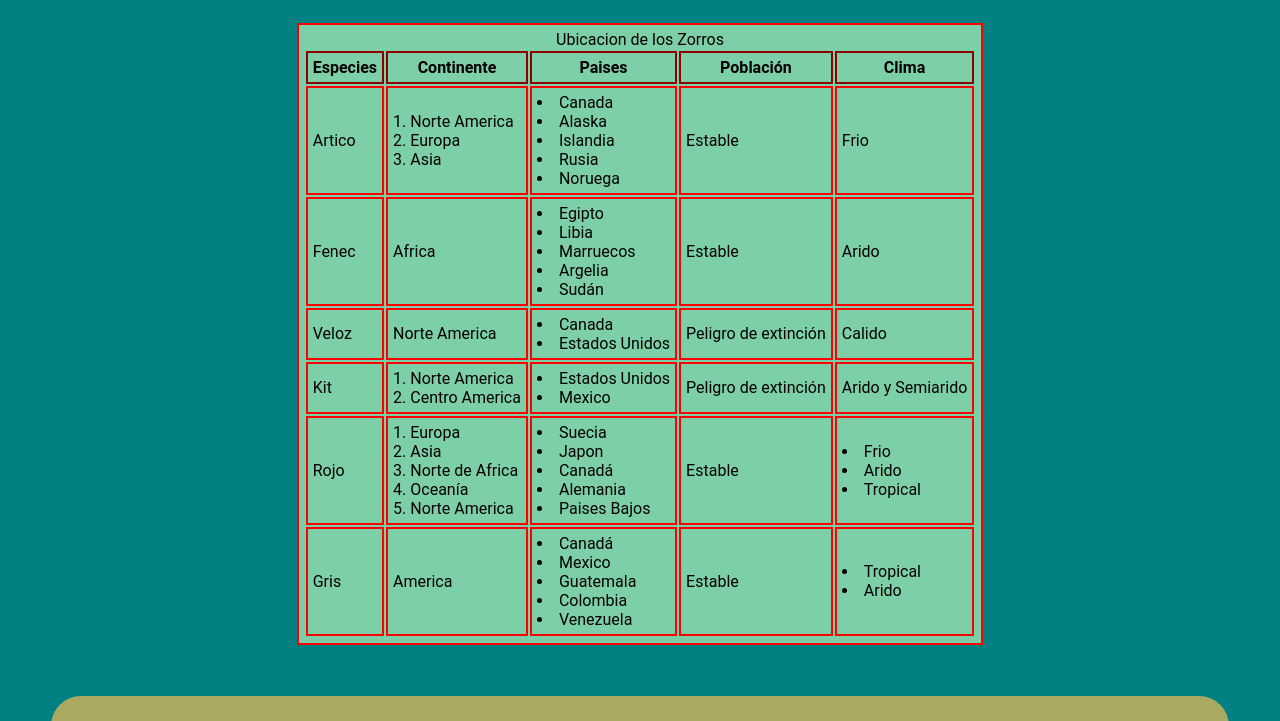
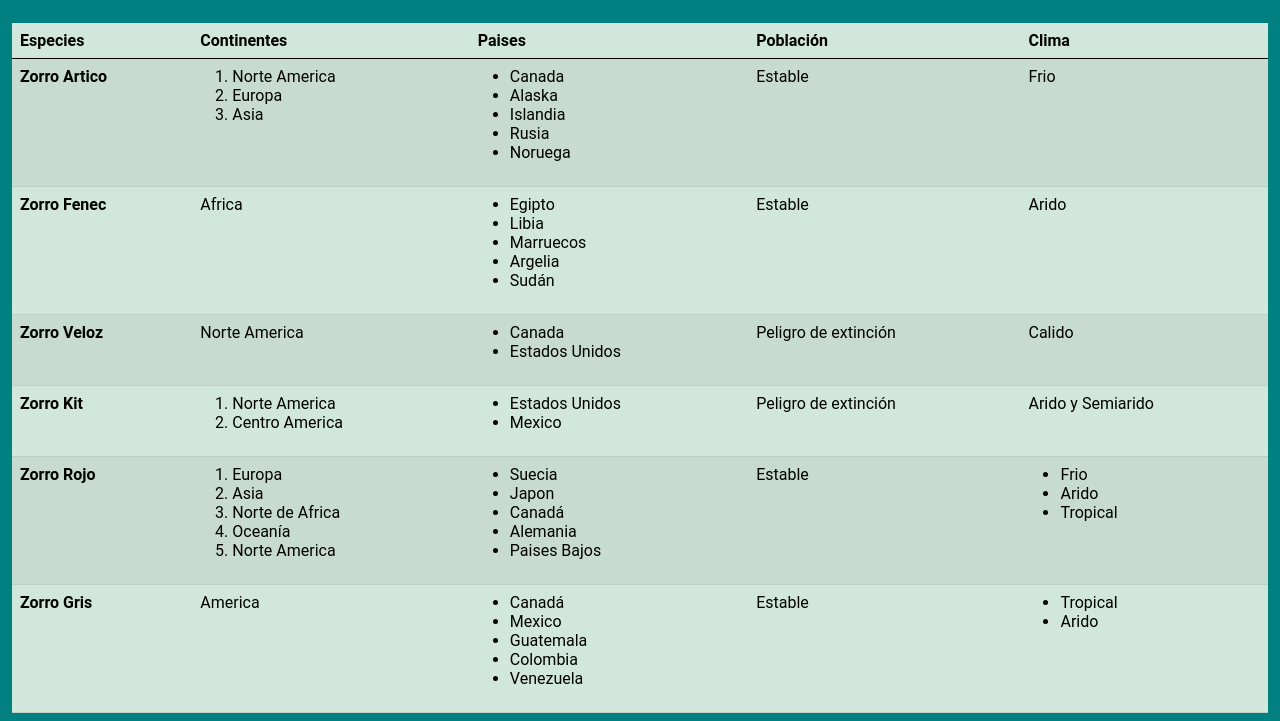
Before and after one commit to JesusJJR/Zorro, a plain HTML site: page pages/Ubicaciongeografica.html in a window 1280 px wide. Shown: the part 762-1483 px from the top of the page. Drawn offline with Linux system fonts and the light colour scheme.

Commit message:
.3ra entrega en proceso

```diff
--- a/CSS/style.css
+++ b/CSS/style.css
@@ -203,9 +203,6 @@ body{
 
 .grido{
     display: grid;
-    grid-template-columns: 1fr 1fr;
-    grid-template-rows: 1fr 2fr;
-    grid-template-areas: "gris zorrohumano" "gris canidae";
     grid-column-gap:10px;
     grid-row-gap:10px;
     padding: 10px;
@@ -226,7 +223,9 @@ body{
     border:1px solid black;
     background-color: rgb(99, 88, 88);
     grid-area: canidae;
+    height: 500px;
 }
+
 
 /*aplicando grid al contenido zorro gris*/
 
@@ -241,6 +240,7 @@ body{
     justify-items:center;
     align-items: center;
 }
+
 
 .gris__titulo{
 grid-area: titulozg;
@@ -486,30 +486,6 @@ legend{
     text-decoration: underline;
 }
 
-.gridgeo{
-    display: flex;
-    flex-direction: column;
-    justify-content:space-around;
-    align-items: center;
-    margin: 10px;
-}
-
-.gridgeo__tabla{
-    background-color:rgb(124, 207, 166);
-    border:solid 2px red;
-    padding: 5px;
-    text-align:start;
-}
-
-th{
-    border:solid 2px darkred;
-    padding: 5px;
-}
-td{
-    border:solid 2px red;
-    padding: 5px;
-    list-style: inside;
-}
 .habitat{
     background-color: rgb(170, 169, 97);
     display:grid;
--- a/pages/Ubicaciongeografica.html
+++ b/pages/Ubicaciongeografica.html
@@ -6,6 +6,7 @@
     <meta name="viewport" content="width=device-width, initial-scale=1.0">
     <title>Ubicacion Geográfica</title>
     <link rel="stylesheet" href="../CSS/style.css"/>
+    <link rel="stylesheet" href="../CSS/css/bootstrap.css">
 </head>
 <body>
     <header class="encabezado container-fluid">
@@ -32,20 +33,20 @@
    <div class="tituloGf">
        <h1 class="tituloGeo">Ubicación Geográfica</h1>
     </div>
-    <div class="gridgeo">
-    <section class="gridgeo__tabla">
-        <div class="table-responsive-sm table-responsive-lg">
-            <table class="table">
-            <caption>Ubicacion de los Zorros</caption>
+    <div class=" container-fluid">
+    <table class="table table-success table-striped ">
+        <thead>
           <tr>
-                <th>Especies</th>
-                <th>Continente</th>
-                <th>Paises</th>
-                <th>Población</th>
-                <th>Clima</th>
+            <th scope="col">Especies</th>
+            <th scope="col">Continentes</th>
+            <th scope="col">Paises</th>
+            <th scope="col">Población</th>
+            <th scope="col">Clima</th>
           </tr>
+        </thead>
+        <tbody>
           <tr>
-                <td>Artico</td>
+            <th scope="row">Zorro Artico</th>
             <td>
                 <ol class="">
                     <li>Norte America</li>
@@ -66,7 +67,7 @@
             <td>Frio</td>
           </tr>
           <tr>
-                <td>Fenec</td>
+            <th scope="row">Zorro Fenec</th>
             <td>Africa</td>
                 <td>
                     <ul class="">
@@ -80,8 +81,9 @@
                 <td>Estable</td>
                 <td>Arido</td>
             </tr>
+          </tr>
           <tr>
-                <td>Veloz</td>
+            <th scope="row">Zorro Veloz</th>
             <td>Norte America</td>
               <td>
                   <ul class="">
@@ -93,7 +95,7 @@
               <td>Calido</td>
           </tr>
           <tr>
-                <td>Kit</td>
+            <th scope="row">Zorro Kit</th>
             <td>
                 <ol class="">
                     <li>Norte America</li>
@@ -110,7 +112,7 @@
             <td>Arido y Semiarido</td>
           </tr>
           <tr>
-                <td>Rojo</td>
+            <th scope="row">Zorro Rojo</th>
             <td>
                 <ol class="">
                     <li>Europa</li>
@@ -139,7 +141,7 @@
             </td>
           </tr>
           <tr>
-                <td>Gris</td>
+            <th scope="row">Zorro Gris</th>
             <td>America</td>
                 <td>
                     <ul class="">
@@ -158,9 +160,8 @@
                     </ul>
                 </td>
           </tr>
+        </tbody>
       </table>
-    </div>
-    </section>
     </div>
     <!--Falta expandir el tema-->
     <section class="">
```
Also changed, not shown: index.html (+8 -4 lines), pages/Caracteristica.html (+2 -2 lines), pages/Curiosidades.html (+1 -1 lines), pages/Especiesdezorros.html (+1 -1 lines). Lines whose indentation alone changed are shown as unchanged.
